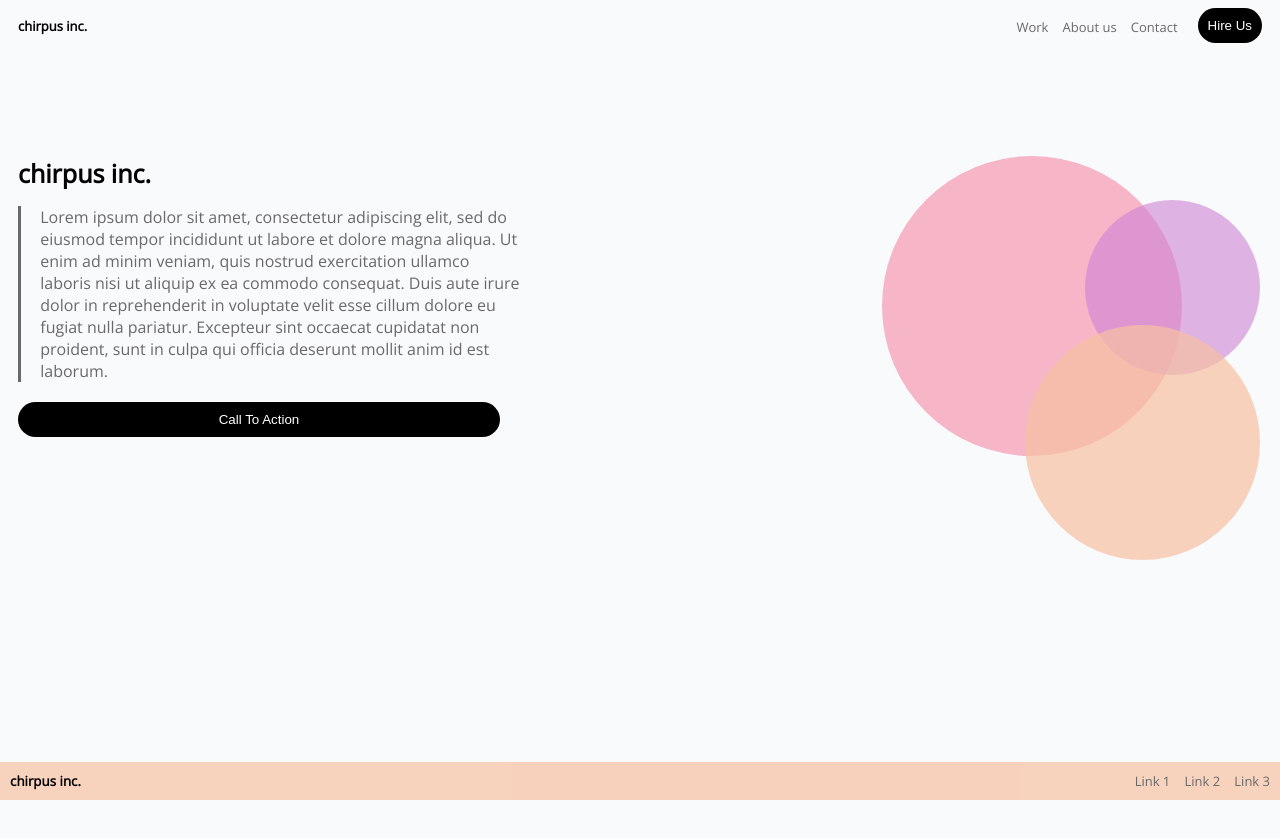
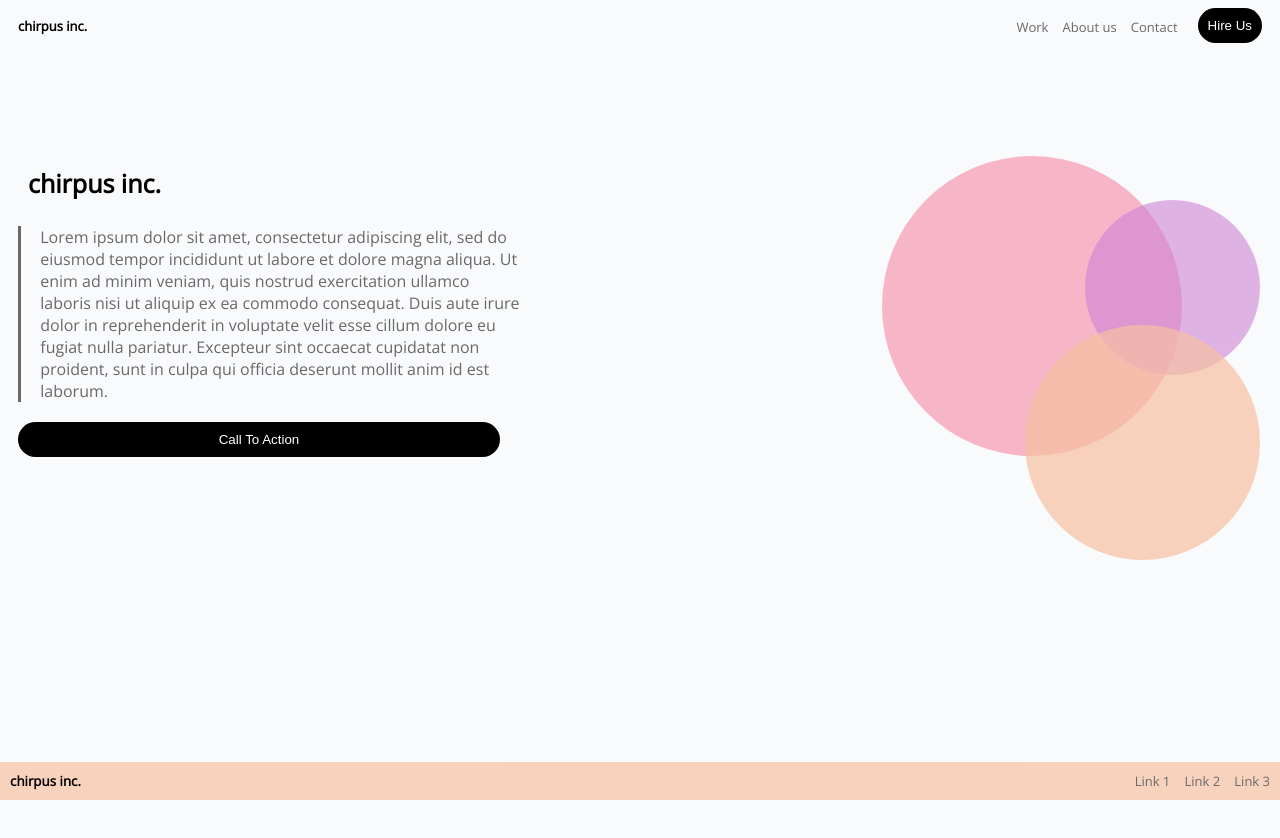
Before and after one commit to Ashamsher27/JavaScriptBootcamp_Oct2023_AH, a plain HTML site: page Unit_2/Lab-3-chirpus-inc-hp-p1/index.html in a window 1280 px wide. Shown: the top 838 px of the page. Drawn offline with nearby package versions, Linux system fonts and the light colour scheme.

Commit message:
Second commit for Lab3, I changed my center chirpus to h2 from h1 for better accessibility

```diff
--- a/Unit_2/Lab-3-chirpus-inc-hp-p1/index.html
+++ b/Unit_2/Lab-3-chirpus-inc-hp-p1/index.html
@@ -27,7 +27,7 @@
         <main>
 
         <div class="part-1-main">
-            <h1 id="center-chirpus">chirpus inc.</h1>
+            <h2 id="center-chirpus">chirpus inc.</h2>
             <div class="lorem-ipsum">
                 <p>Lorem ipsum dolor sit amet, consectetur adipiscing elit, sed do eiusmod tempor incididunt ut labore et dolore magna aliqua. Ut enim ad minim veniam, quis nostrud exercitation ullamco laboris nisi ut aliquip ex ea commodo consequat. Duis aute irure dolor in reprehenderit in voluptate velit esse cillum dolore eu fugiat nulla pariatur. Excepteur sint occaecat cupidatat non proident, sunt in culpa qui officia deserunt mollit anim id est laborum.</p>
             </div>
```
